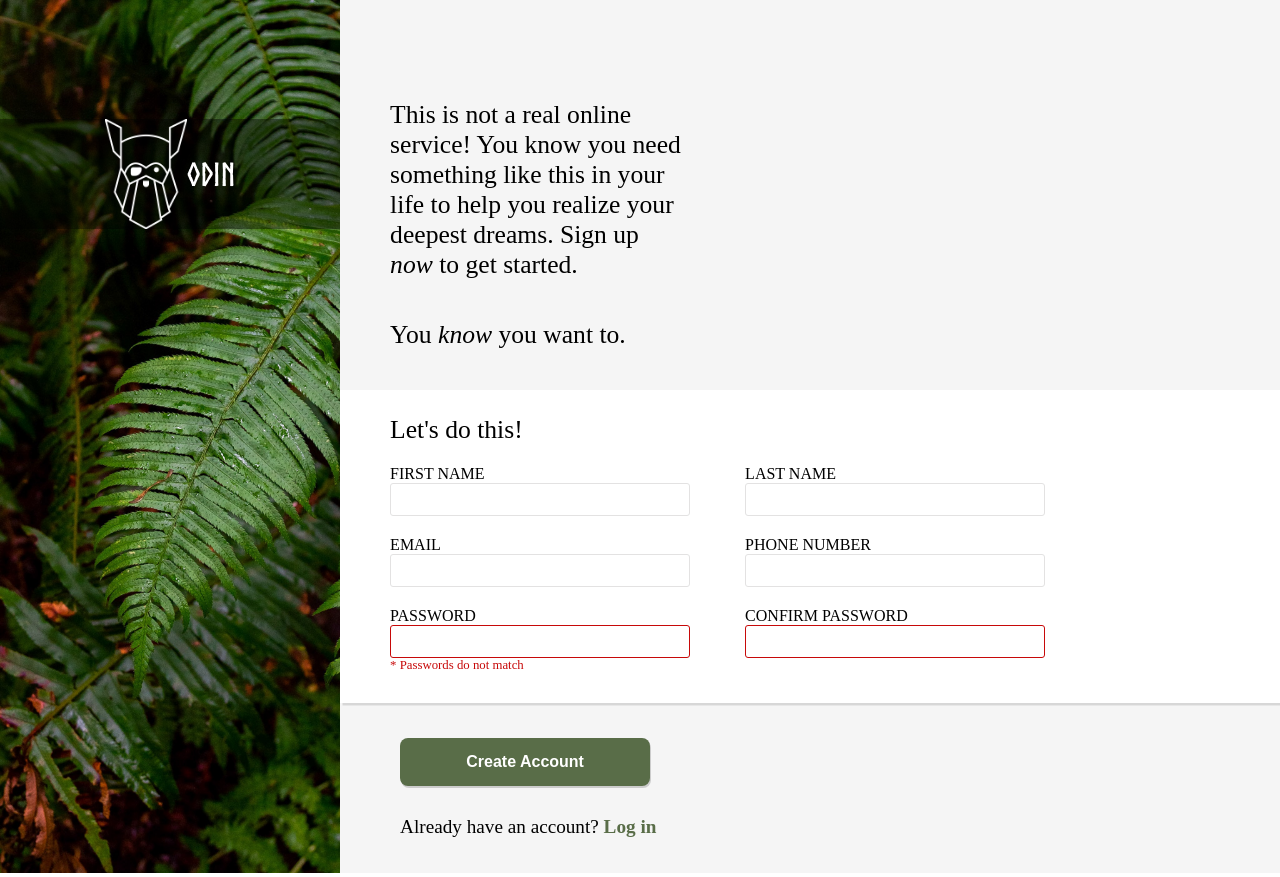
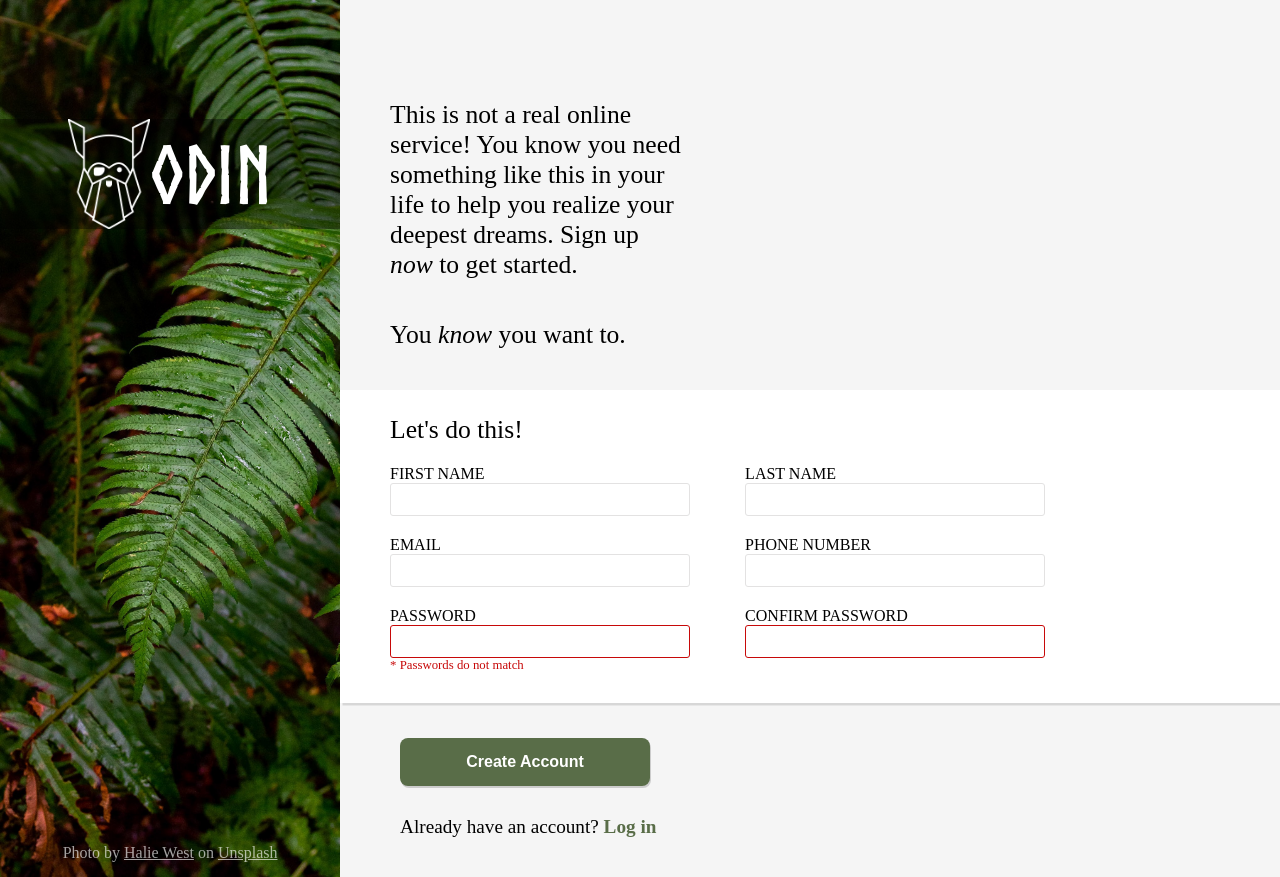
Before and after one commit to FelipePinto02/sign-up-form, a plain HTML site: page index.html in a window 1280 px wide. Drawn offline with Linux system fonts and the light colour scheme.

Commit message:
Finished sidebar layout

```diff
--- a/index.html
+++ b/index.html
@@ -14,6 +14,10 @@
                 <img src="assets/odin-lined.png" alt="Odin Logo">
                 <h1 class="norse">Odin</h1>
             </div>
+            <p class="img-credits">
+                Photo by <a href="https://unsplash.com/photos/25xggax4bSA" target="_blank">Halie West</a>
+                on <a href="https://unsplash.com/" target="_blank">Unsplash</a>
+            </p>
         </div>
         <div class="form-container">
             <div class="intro-text">
--- a/styles.css
+++ b/styles.css
@@ -149,4 +149,12 @@ button:hover {
 
 .norse {
     font-family: norse, sans-serif;
+    font-size: 5rem;
 }
+
+.img-credits,
+.img-credits a {
+    color: #ffffffa1;
+    text-align: center;
+    margin: 615px 0px 15px;
+}
```
